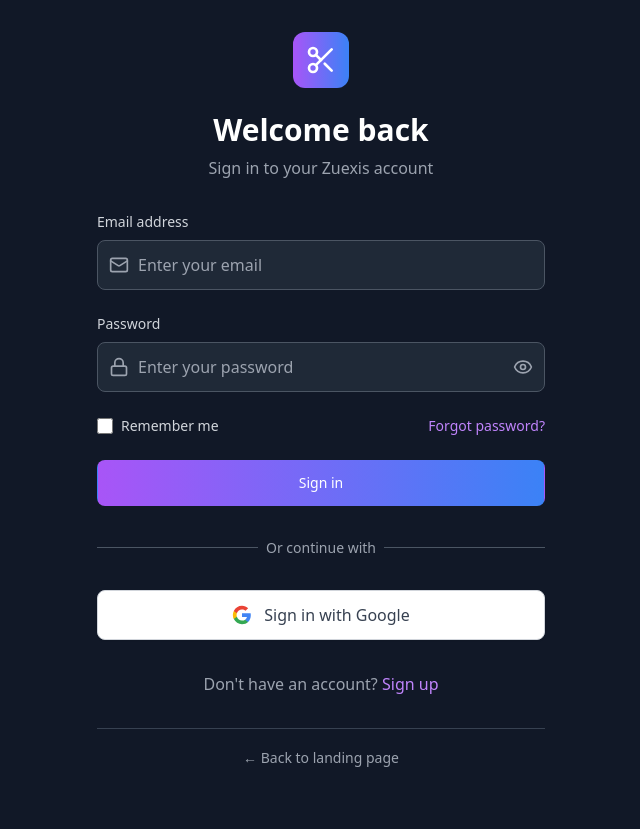
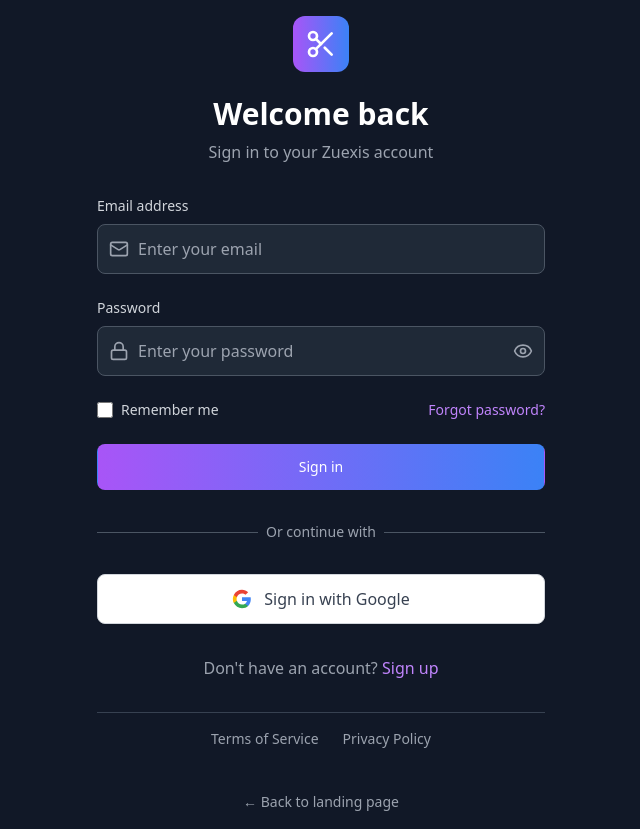
Before and after one commit to moh5amed/zuexis, a React (Vite) app: page /login in a window 1280 px wide. Shown: the whole page, without its empty margins (319-959 px from the left). Before the commit the page ends 800 px from the top, so only its background shows below. Built offline with nearby package versions, Linux system fonts and the light colour scheme; no server answers.

Commit message:
Update LoginPage.tsx

```diff
--- a/src/pages/LoginPage.tsx
+++ b/src/pages/LoginPage.tsx
@@ -180,8 +180,26 @@
           </p>
         </div>
 
+        {/* Legal Links */}
+        <div className="text-center pt-4 border-t border-gray-700">
+          <div className="flex justify-center space-x-6 text-sm">
+            <Link
+              to="/terms"
+              className="text-gray-400 hover:text-purple-400 transition-colors"
+            >
+              Terms of Service
+            </Link>
+            <Link
+              to="/privacy"
+              className="text-gray-400 hover:text-purple-400 transition-colors"
+            >
+              Privacy Policy
+            </Link>
+          </div>
+        </div>
+
         {/* Back to Landing */}
-        <div className="text-center pt-4 border-t border-gray-700">
+        <div className="text-center pt-2">
           <Link
             to="/"
             className="text-gray-400 hover:text-gray-300 text-sm transition-colors"
```
